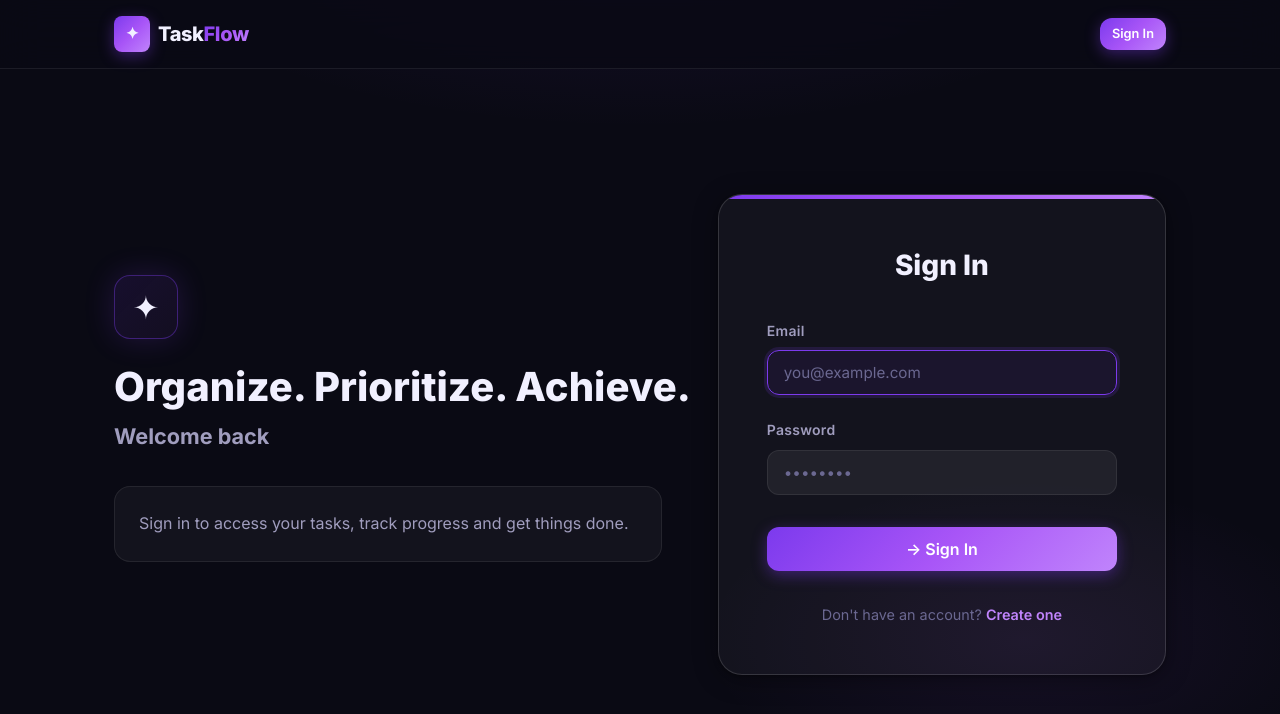
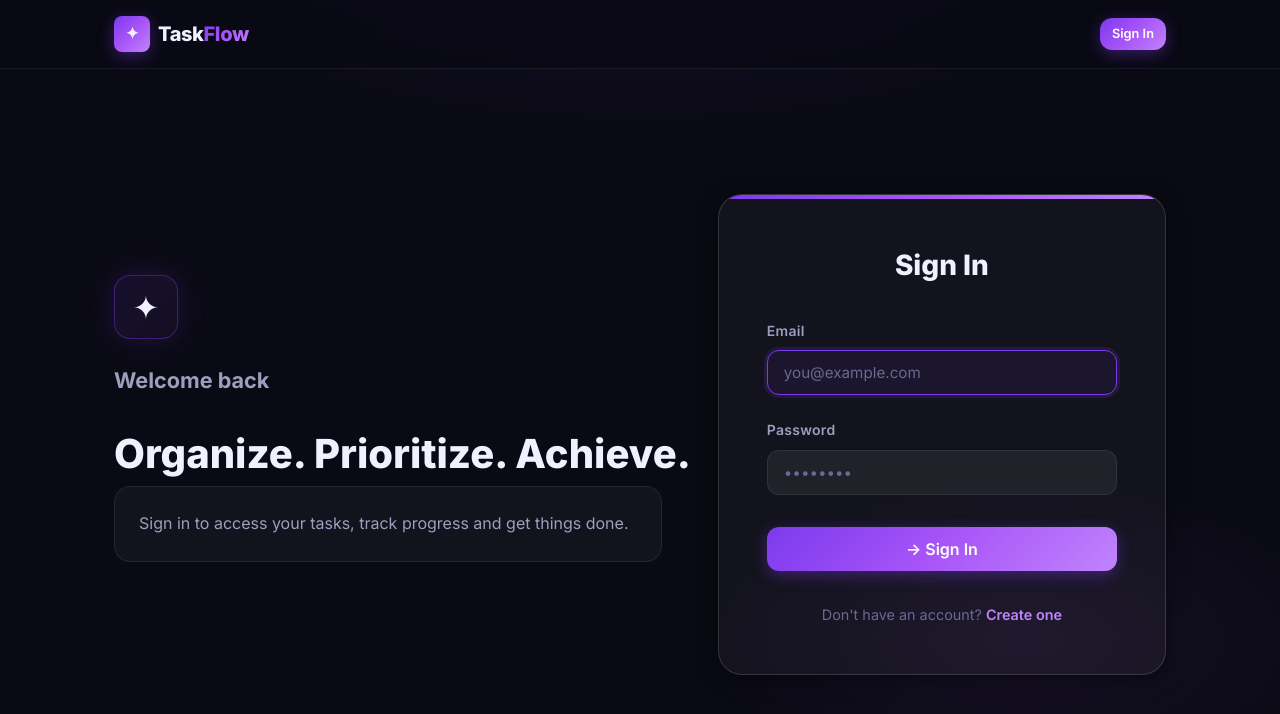
Before and after one commit to ranjith-2995/Project-Management-Portal, a React (Vite) app in the folder client/: page /login in a window 1280 px wide. Shown: the top 714 px of the page. Built offline with nearby package versions, Linux system fonts and the light colour scheme; no server answers.

Commit message:
style: refine login page layout

```diff
--- a/client/src/pages/Login.jsx
+++ b/client/src/pages/Login.jsx
@@ -37,8 +37,8 @@ export default function Login() {
           {/* Left side description */}
           <div className="auth-layout__info">
             <div className="auth-layout__icon">✦</div>
-            <h1 className="auth-layout__title">Organize. Prioritize. Achieve.</h1>
-            <p className="auth-layout__subtitle">Welcome back</p>
+            <h1 className="auth-layout__subtitle">Welcome back</h1>
+            <p className="auth-layout__title">Organize. Prioritize. Achieve.</p>
             <p className="auth-layout__desc">
               Sign in to access your tasks, track progress and get things done.
             </p>
```
Also changed, not shown: 1 other file (tests, documents, lock files or other folders).
